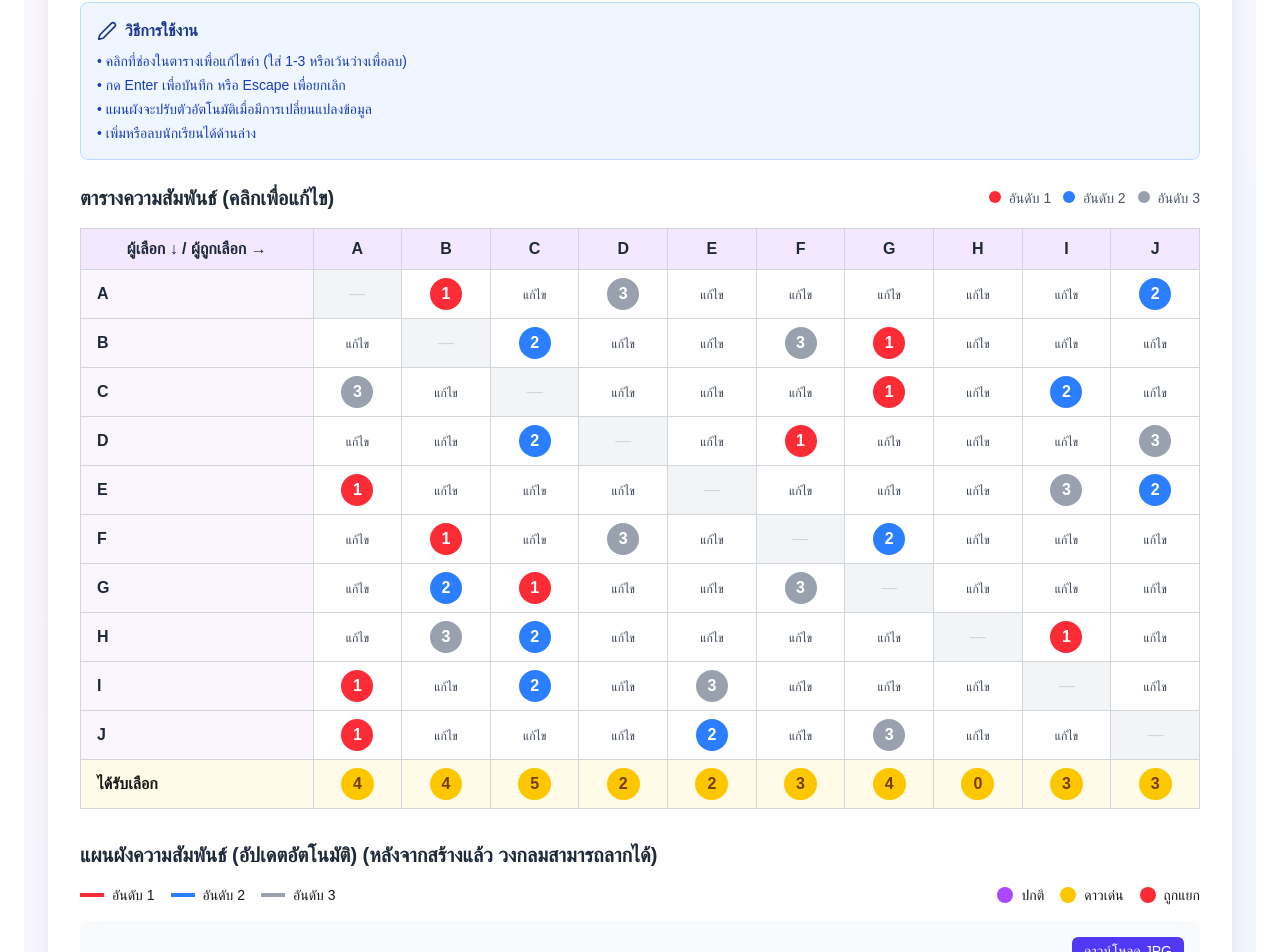
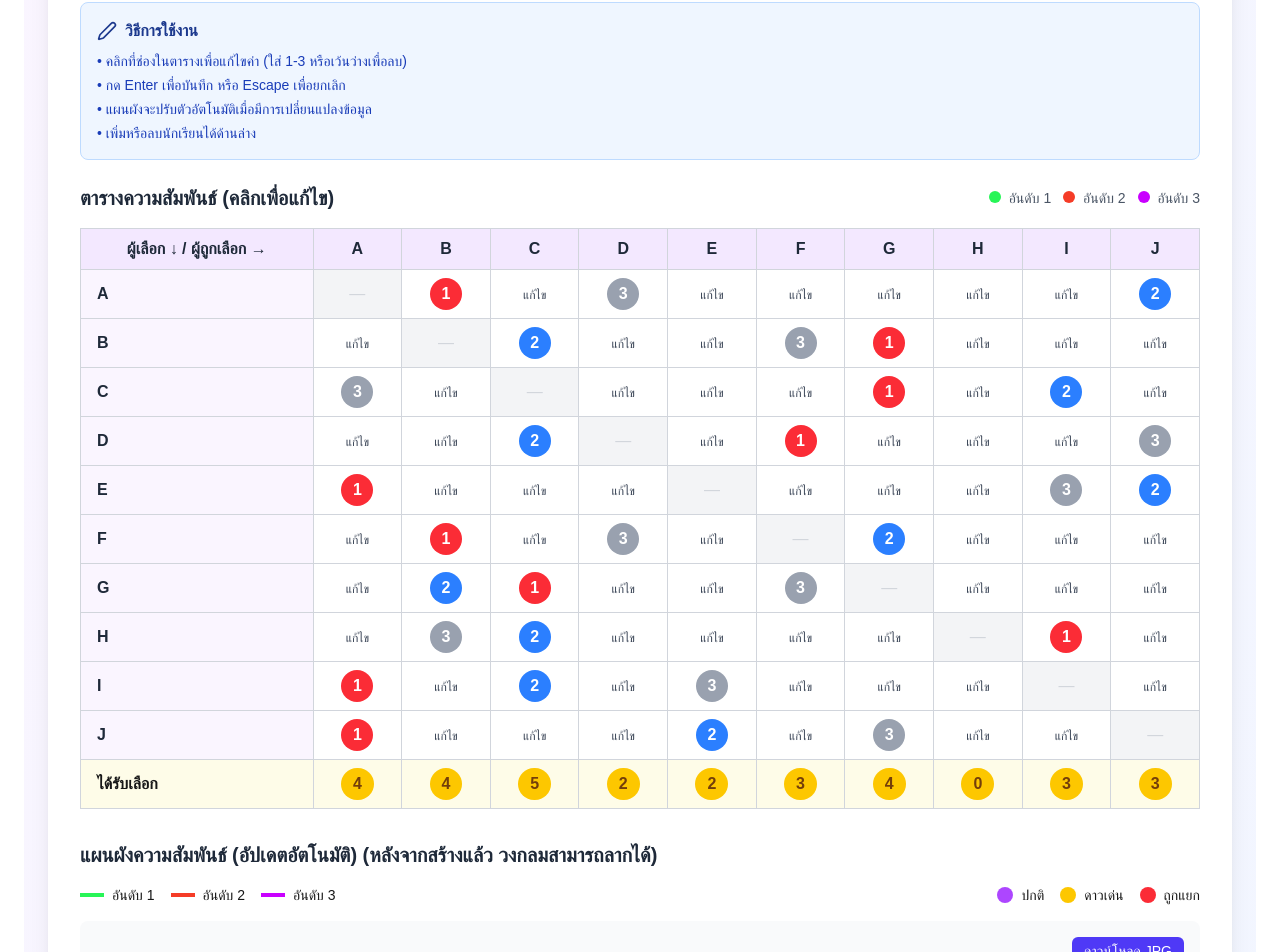
Before and after one commit to ffoster007/Socigram, a Next.js app: page / in a window 1280 px wide. Shown: the part 142-1094 px from the top of the page. Built offline with nearby package versions, Linux system fonts and the light colour scheme.

Commit message:
change_color

```diff
--- a/app/components/Sociogram.tsx
+++ b/app/components/Sociogram.tsx
@@ -294,9 +294,9 @@ const SociogramApp = () => {
               <div className="flex justify-between items-center mb-4">
                 <h3 className="text-xl font-bold text-gray-800">ตารางความสัมพันธ์ (คลิกเพื่อแก้ไข)</h3>
                 <div className="text-sm text-gray-600">
-                  <span className="inline-block w-3 h-3 bg-red-500 rounded-full mr-1"></span> อันดับ 1
-                  <span className="inline-block w-3 h-3 bg-blue-500 rounded-full ml-3 mr-1"></span> อันดับ 2
-                  <span className="inline-block w-3 h-3 bg-gray-400 rounded-full ml-3 mr-1"></span> อันดับ 3
+                  <span className="inline-block w-3 h-3 bg-[#27F557] rounded-full mr-1"></span> อันดับ 1
+                  <span className="inline-block w-3 h-3 bg-[#F53C27] rounded-full ml-3 mr-1"></span> อันดับ 2
+                  <span className="inline-block w-3 h-3 bg-[#C900FF] rounded-full ml-3 mr-1"></span> อันดับ 3
                 </div>
               </div>
 
@@ -378,15 +378,15 @@ const SociogramApp = () => {
               <h3 className="text-xl font-bold text-gray-800 mb-4">แผนผังความสัมพันธ์ (อัปเดตอัตโนมัติ) (หลังจากสร้างแล้ว วงกลมสามารถลากได้)</h3>
               <div className="mb-4 flex gap-4 text-sm items-center">
                 <div className="flex items-center gap-2">
-                  <div className="w-6 h-1 bg-red-500"></div>
+                  <div className="w-6 h-1 bg-[#27F557]"></div>
                   <span>อันดับ 1</span>
                 </div>
                 <div className="flex items-center gap-2">
-                  <div className="w-6 h-1 bg-blue-500"></div>
+                  <div className="w-6 h-1 bg-[#F53C27]"></div>
                   <span>อันดับ 2</span>
                 </div>
                 <div className="flex items-center gap-2">
-                  <div className="w-6 h-1 bg-gray-400"></div>
+                  <div className="w-6 h-1 bg-[#C900FF]"></div>
                   <span>อันดับ 3</span>
                 </div>
                 <div className="ml-auto flex items-center gap-4 text-sm">
--- a/app/components/SociogramGraph.tsx
+++ b/app/components/SociogramGraph.tsx
@@ -124,7 +124,7 @@ const SociogramGraph: React.FC<Props> = ({
         // ถ้าเป็นความสัมพันธ์แบบสองทาง และเป็นเส้นที่สอง ให้ข้ามไป
         if (isMutual && !isFirst) return null;
 
-        const color = sel.rank === 1 ? '#ef4444' : sel.rank === 2 ? '#3b82f6' : '#9ca3af';
+        const color = sel.rank === 1 ? '#27F557' : sel.rank === 2 ? '#F53C27' : '#C900FF';
 
         // สร้าง path สำหรับเส้นโค้ง
         const path = createCurvePath(
```
